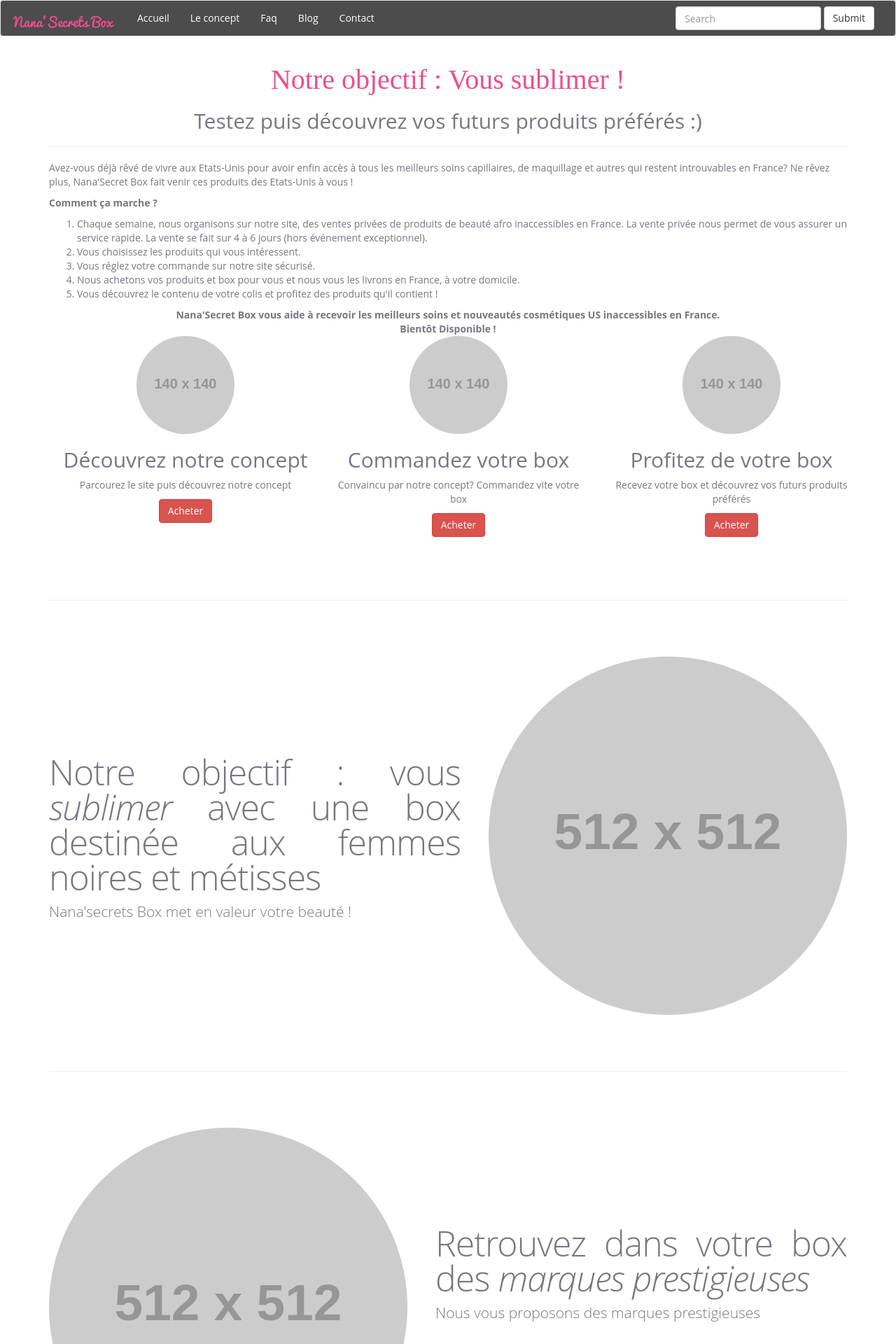
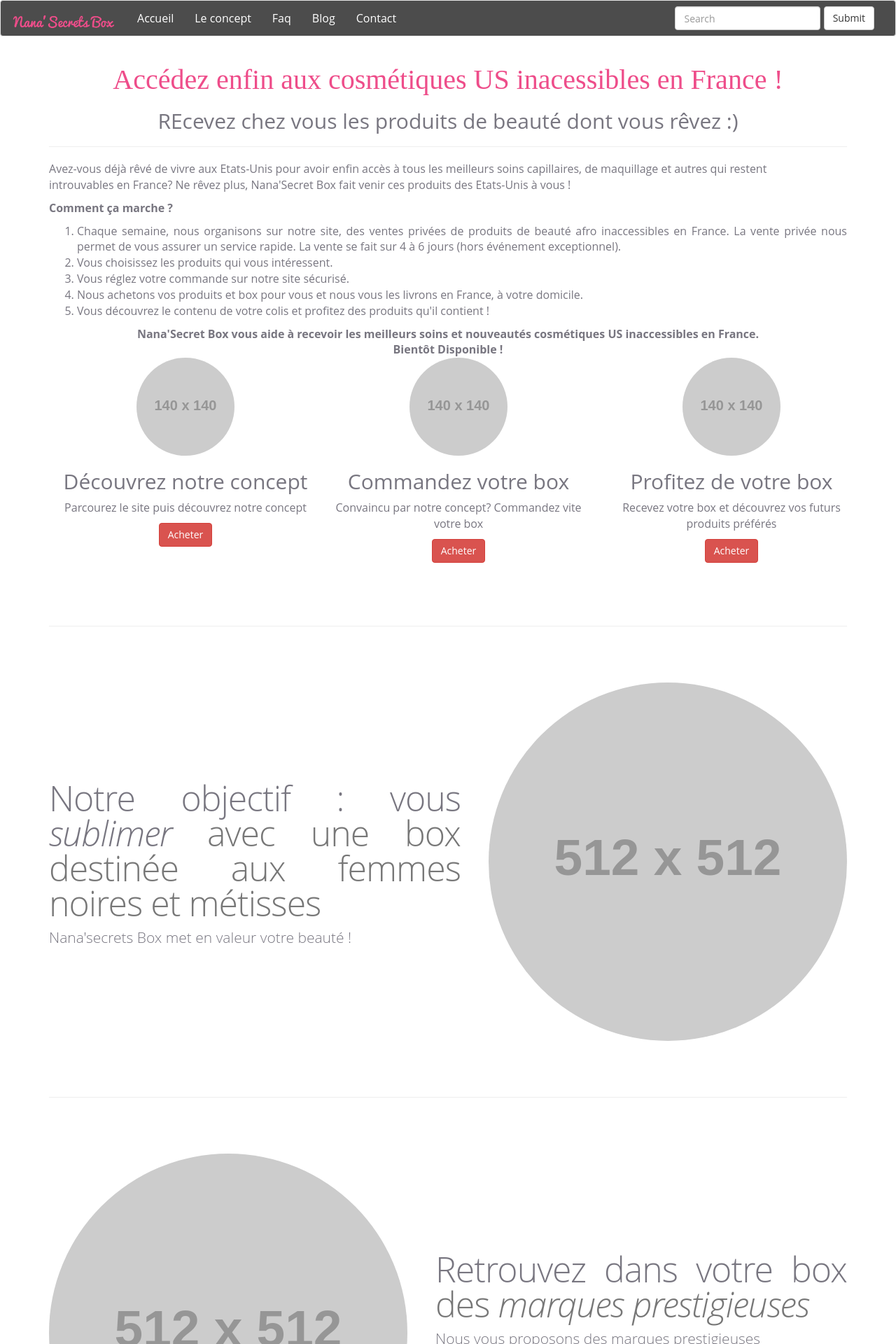
Before and after one commit to cdiomande78/jekyll-nanasecrets, a Jekyll site: the page built from le-concept.html, in a window 1280 px wide. Shown: the top 1920 px of the page at 70% size. Built offline with Jekyll 4.4.1, drawn with Linux system fonts in a browser that asks for light colours; nearby versions of some CDN libraries.

Commit message:
Taille text body et H1 H2

```diff
--- a/css/style.css
+++ b/css/style.css
@@ -2,6 +2,7 @@
 	color:#787680;
 	font-family: Open Sans;
 	background-color: #fff;
+  font-size: 16px;
 }
 h1 {
 	color: #ee4d8a;
--- a/le-concept.html
+++ b/le-concept.html
@@ -3,8 +3,8 @@
 title: Le concept
 ---
 
-<h1 style="text-align: center;">Notre objectif : Vous sublimer !</h1>
-    <h2 style="text-align: center;">Testez puis découvrez vos futurs produits préférés :)</h2>
+<h1 style="text-align: center;">Accédez enfin aux cosmétiques US inacessibles en France !</h1>
+    <h2 style="text-align: center;">REcevez chez vous les produits de beauté dont vous rêvez :)</h2>
 
     <hr>
 
```
